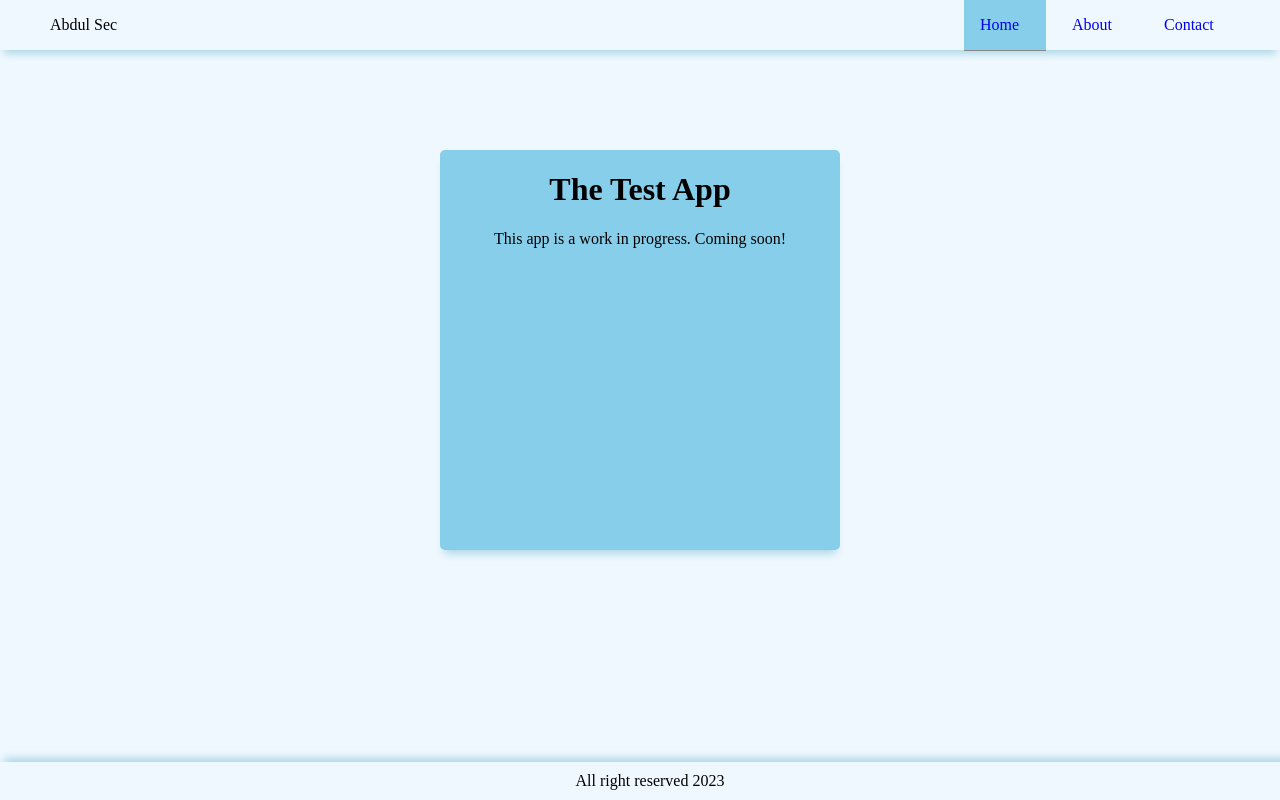
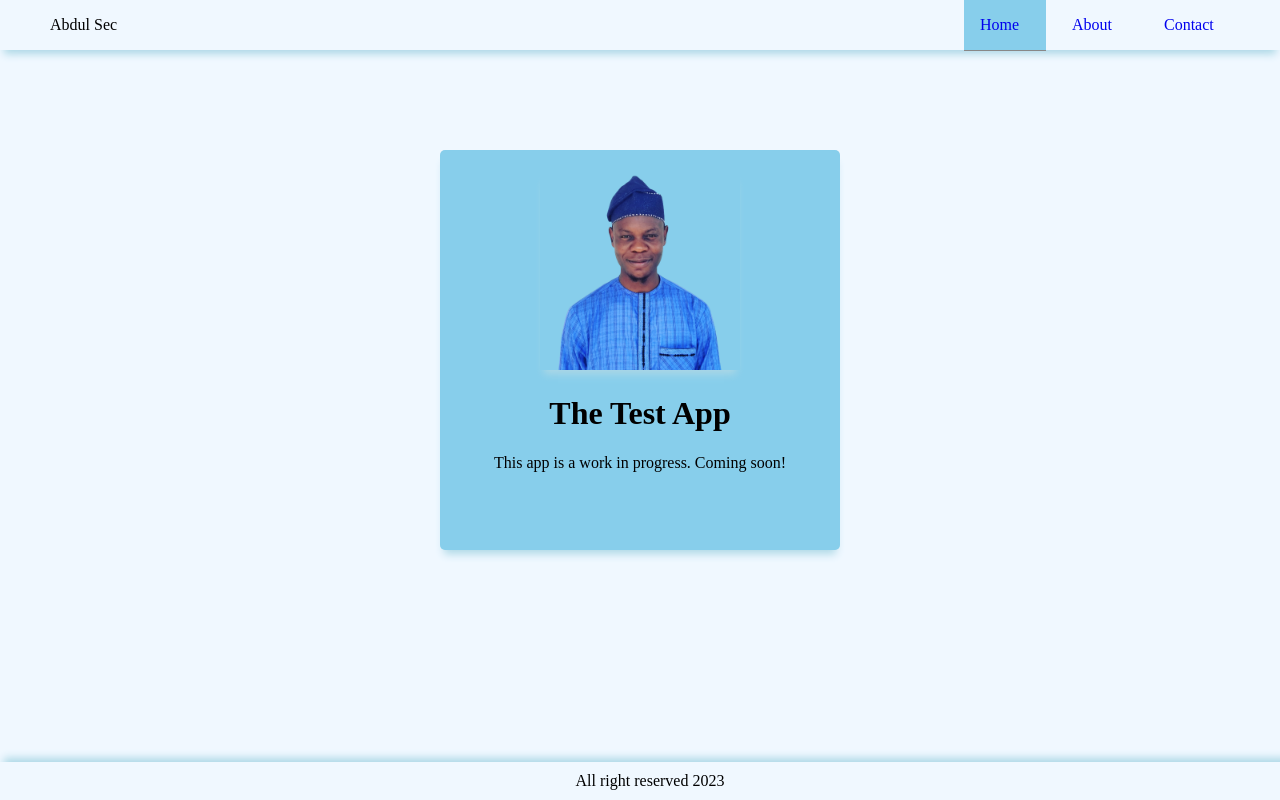
Before and after one commit to AbdulConsole/site, a plain HTML site: page index.html in a window 1280 px wide. Drawn offline with Linux system fonts and the light colour scheme.

Commit message:
aligned the profile image on the camva

```diff
--- a/index.html
+++ b/index.html
@@ -49,6 +49,11 @@
         .selected{
             background-color: skyBlue;
             border-bottom: 1px solid #888888;
+        }
+        .pic{
+            width: 200px;
+            margin-top: 20px;
+            box-shadow: 0 8px 8px -4px lightBlue;
         }
         .main{
             margin-left: 50px;
@@ -102,6 +107,7 @@
     </div>
     <div class="main">
         <div class="mainBox">
+            <img src="./assets/profile.png" class="pic" />
             <h1 id="textHead">The Test App</h1>
             <p id="textBody">This app is a work in progress. Coming soon!</p>
         </div>
```
